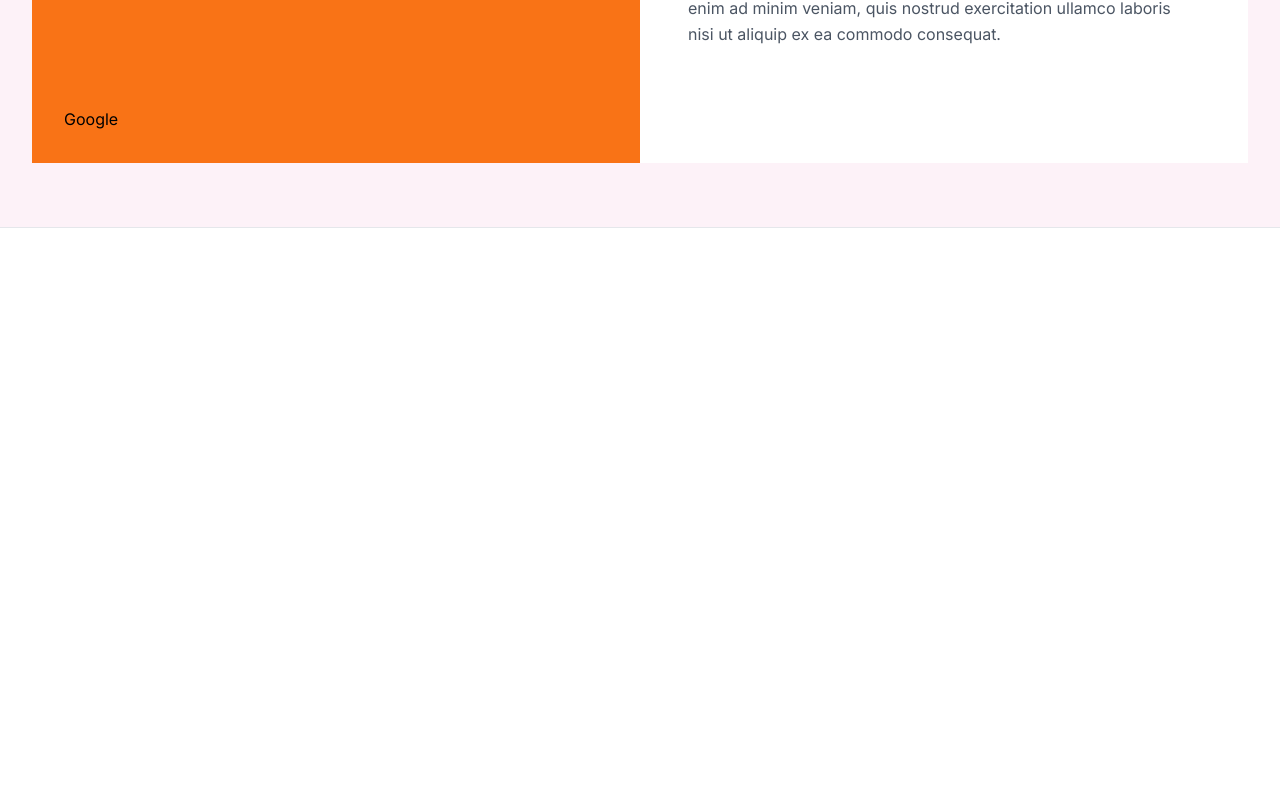
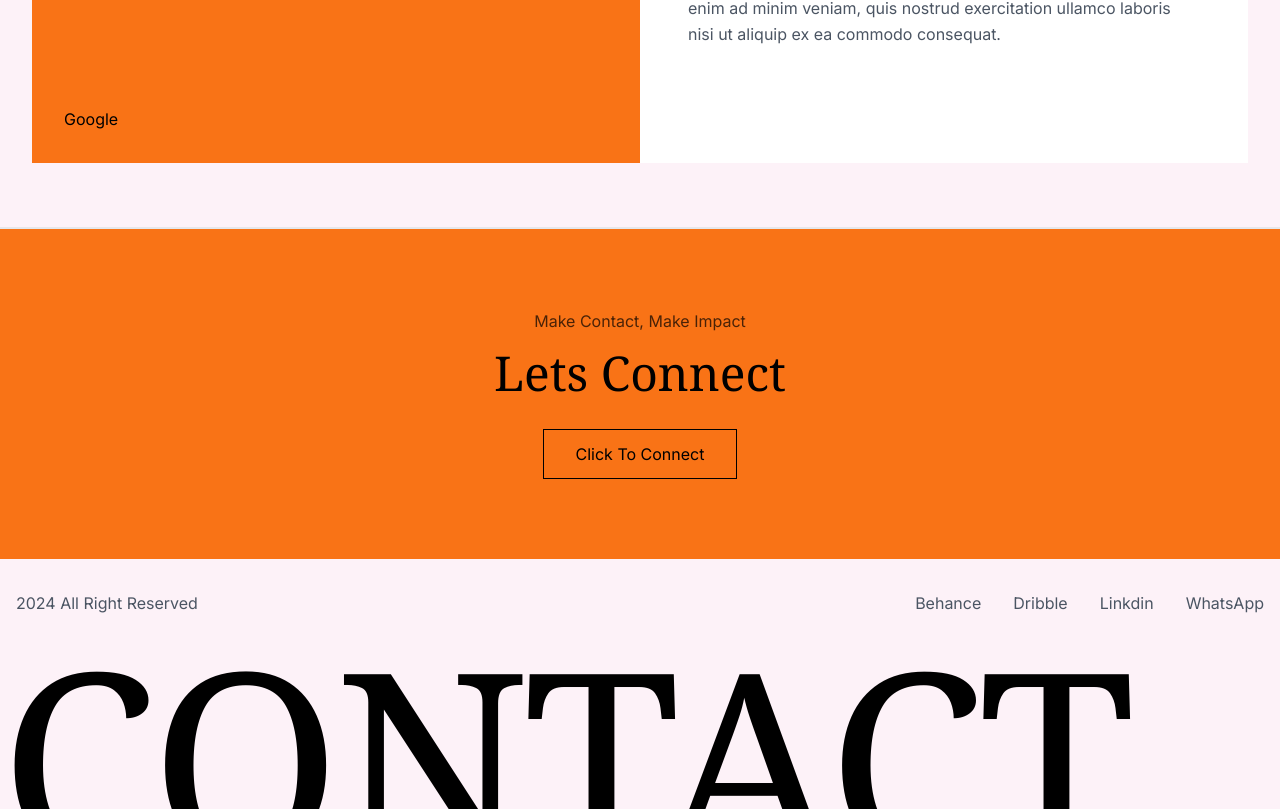
Before and after one commit to piumonline/chandika_prabhashwara-portfolio, a Next.js app: page / in a window 1280 px wide. Shown: the part 5318-6127 px from the top of the page. Before the commit the page ends 5546 px from the top, so only its background shows below. Built offline with nearby package versions, Linux system fonts and the light colour scheme.

Commit message:
feat: footer

```diff
--- a/src/app/page.tsx
+++ b/src/app/page.tsx
@@ -1,6 +1,7 @@
 import About from "@/components/About";
 import CreativeHeading from "@/components/CreativeHeading";
 import ExpertiseSection from "@/components/ExpertiseSection";
+import Footer from "@/components/Footer";
 import Hero from "@/components/Hero";
 import Navbar from "@/components/Navbar";
 import ProjectSection from "@/components/ProjectSection";
@@ -20,6 +21,7 @@ export default function Home() {
       <RecentWork />
       <CreativeHeading />
       <WorkExperience />
+      <Footer />
     </main>
   );
 }
--- /dev/null
+++ b/src/components/Footer.tsx
@@ -0,0 +1,57 @@
+const Footer = () => {
+  return (
+    <footer className="relative w-full bg-pink-50">
+      {/* Top border */}
+      <div className="border-t border-gray-200"></div>
+
+      {/* Main contact section */}
+      <div className="bg-orange-500 py-20">
+        <div className="container mx-auto text-center px-4">
+          <p className="text-black/70 mb-4">Make Contact, Make Impact</p>
+          <h2 className="text-5xl font-serif mb-8">Lets Connect</h2>
+          <button className="border border-black px-8 py-3 text-black hover:bg-black hover:text-orange-500 transition-colors">
+            Click To Connect
+          </button>
+        </div>
+      </div>
+
+      {/* Footer content */}
+      <div className="container mx-auto px-4 py-8 relative h-[250px]">
+        <div className="flex justify-between items-center">
+          <p className="text-gray-600">2024 All Right Reserved</p>
+
+          <div className="flex gap-8">
+            <a href="#" className="text-gray-600 hover:text-black">
+              Behance
+            </a>
+            <a href="#" className="text-gray-600 hover:text-black">
+              Dribble
+            </a>
+            <a href="#" className="text-gray-600 hover:text-black">
+              Linkdin
+            </a>
+            <a href="#" className="text-gray-600 hover:text-black">
+              WhatsApp
+            </a>
+          </div>
+        </div>
+
+        <div className="absolute bottom-0 left-0 w-full  overflow-hidden">
+          <div
+            className="w-full text-[20vw] font-serif leading-none tracking-tight text-black whitespace-nowrap"
+            style={{
+              transform: "translateY(30%)",
+              fontFeatureSettings: '"kern" 1',
+            }}
+          >
+            CONTACT
+          </div>
+        </div>
+      </div>
+
+      {/* Large CONTACT text with bottom cut off */}
+    </footer>
+  );
+};
+
+export default Footer;
```
